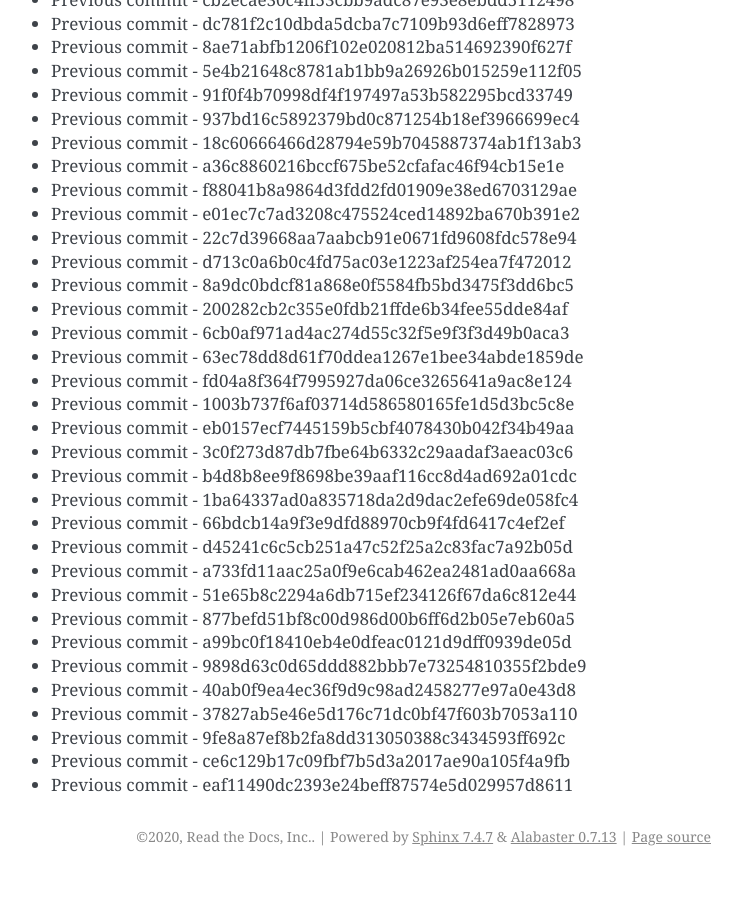
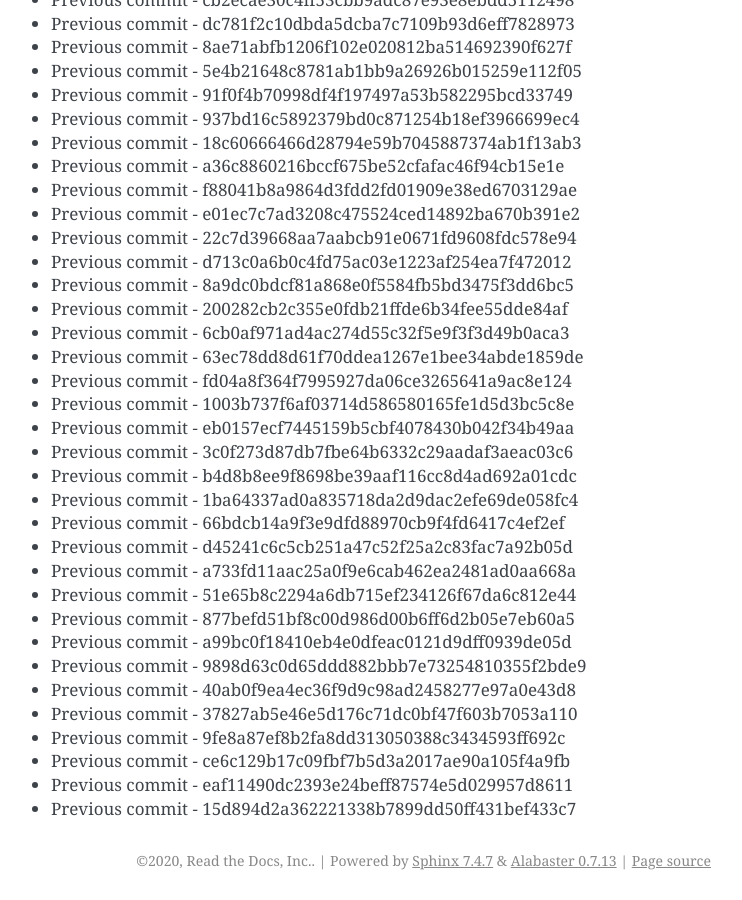
Before and after one commit to readthedocs/rtd-git-stresstest, a Sphinx documentation site: the page built from docs/updates.rst, in a window 1280 px wide and 900 px high, scrolled down 100674 px. Shown: the whole window, without its empty margins (399-1141 px from the left). Built offline with Sphinx 7.4.7, drawn with Linux system fonts in a browser that asks for light colours; before the commit the page ends 101550 px from its top, so only the background shows below that.

Commit message:
Generating commit from previous: 15d894d2a362221338b7899dd50ff431bef433c7

```diff
--- a/docs/updates.rst
+++ b/docs/updates.rst
@@ -4262,3 +4262,4 @@ It can be tested for any performance characteristics.
 * Previous commit - 9fe8a87ef8b2fa8dd313050388c3434593ff692c
 * Previous commit - ce6c129b17c09fbf7b5d3a2017ae90a105f4a9fb
 * Previous commit - eaf11490dc2393e24beff87574e5d029957d8611
+* Previous commit - 15d894d2a362221338b7899dd50ff431bef433c7
```
